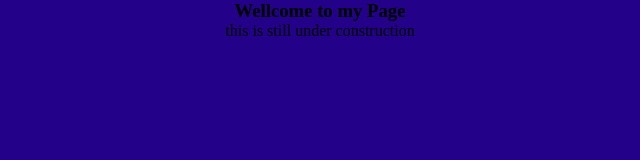
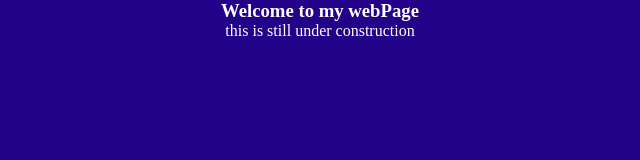
Before and after one commit to bignoss/bignoss.github.io, a plain HTML site: page index.html in a window 1280 px wide. Shown: the whole page, without its empty margins (320-960 px from the left). Drawn offline with Linux system fonts and the light colour scheme.

Commit message:
change_3

```diff
--- a/index.css
+++ b/index.css
@@ -6,4 +6,5 @@
 body{
     background-color: #230289;
     text-align: center;
+    color:#fff;
 }
--- a/index.html
+++ b/index.html
@@ -7,7 +7,7 @@
     <title>Bignoss GitHub Page</title>
 </head>
 <body>
-    <h3>Wellcome to my Page</h3>
+    <h3>Welcome to my webPage</h3>
     <p>this is still under construction</p>
 
 </body>
```
